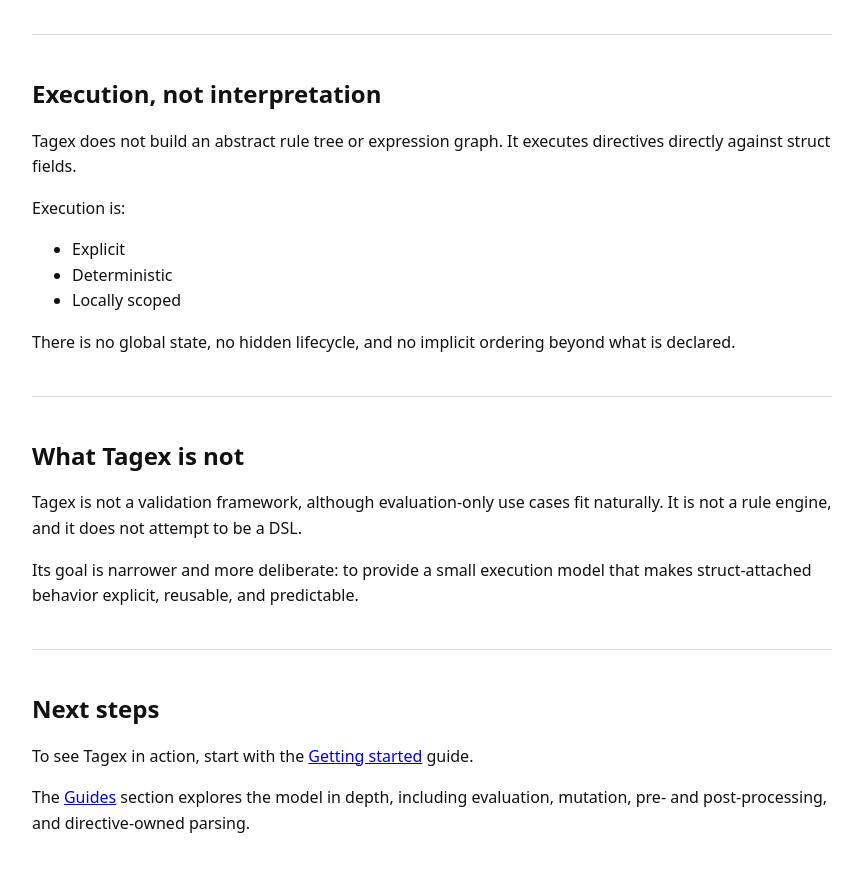
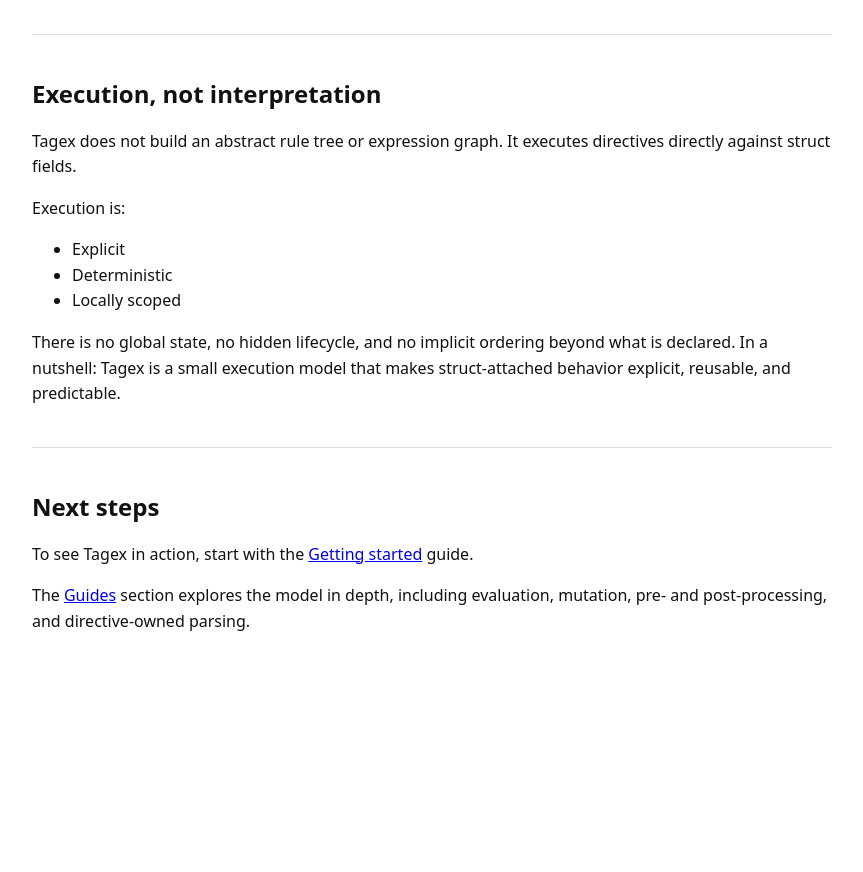
Before and after one commit to tedla-brandsema/tedla-brandsema.github.io, a Jekyll site: the page built from docs/tagex/index.md, in a window 1280 px wide and 900 px high, scrolled down 2162 px. Shown: the top 872 px of the window, without its empty margins (326-1189 px from the left). Built offline with Jekyll 4.4.1, drawn with Linux system fonts in a browser that asks for light colours; after the commit the page ends 2860 px from its top, so only the background shows below that.

Commit message:
docs(tagex): update overview and guide, add lifecycle diagram assets

```diff
--- a/docs/tagex/index.md
+++ b/docs/tagex/index.md
@@ -121,23 +121,7 @@
 
     <p>
       There is no global state, no hidden lifecycle,
-      and no implicit ordering beyond what is declared.
-    </p>
-  </section>
-
-  <section class="divider">
-    <h2>What Tagex is not</h2>
-
-    <p>
-      Tagex is not a validation framework, although evaluation-only use cases
-      fit naturally.
-      It is not a rule engine, and it does not attempt to be a DSL.
-    </p>
-
-    <p>
-      Its goal is narrower and more deliberate:
-      to provide a small execution model that makes
-      struct-attached behavior explicit, reusable, and predictable.
+      and no implicit ordering beyond what is declared. In a nutshell: Tagex is a small execution model that makes struct-attached behavior explicit, reusable, and predictable.
     </p>
   </section>
 
```
Also changed, not shown: static/images/tagex-lifecycle.png.
